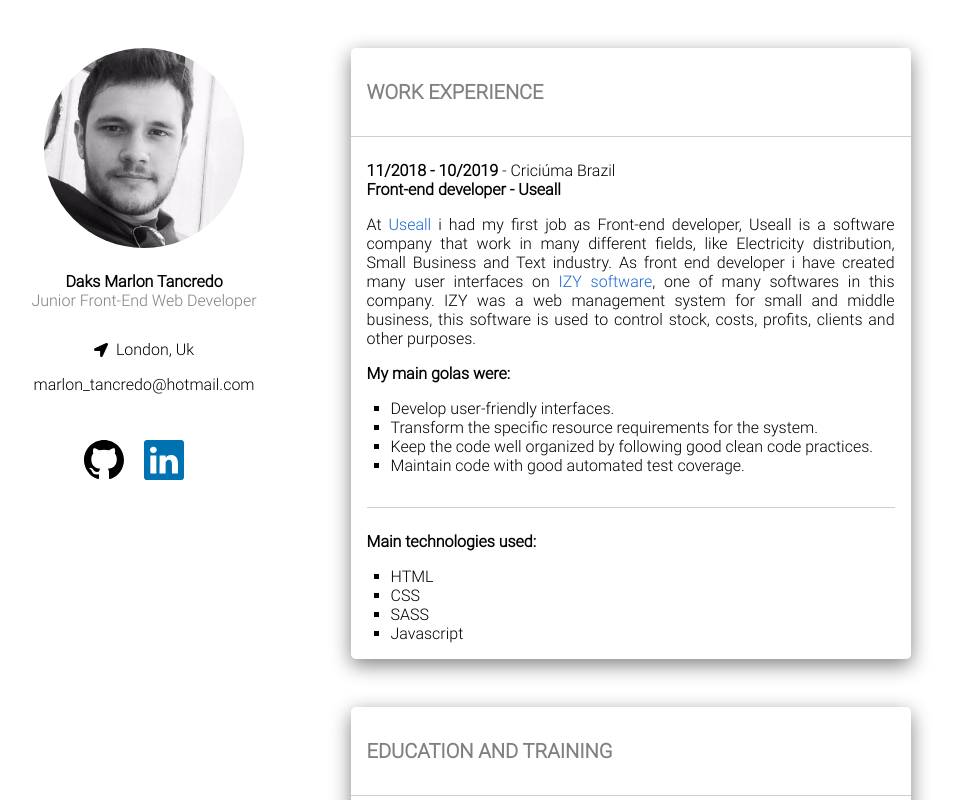
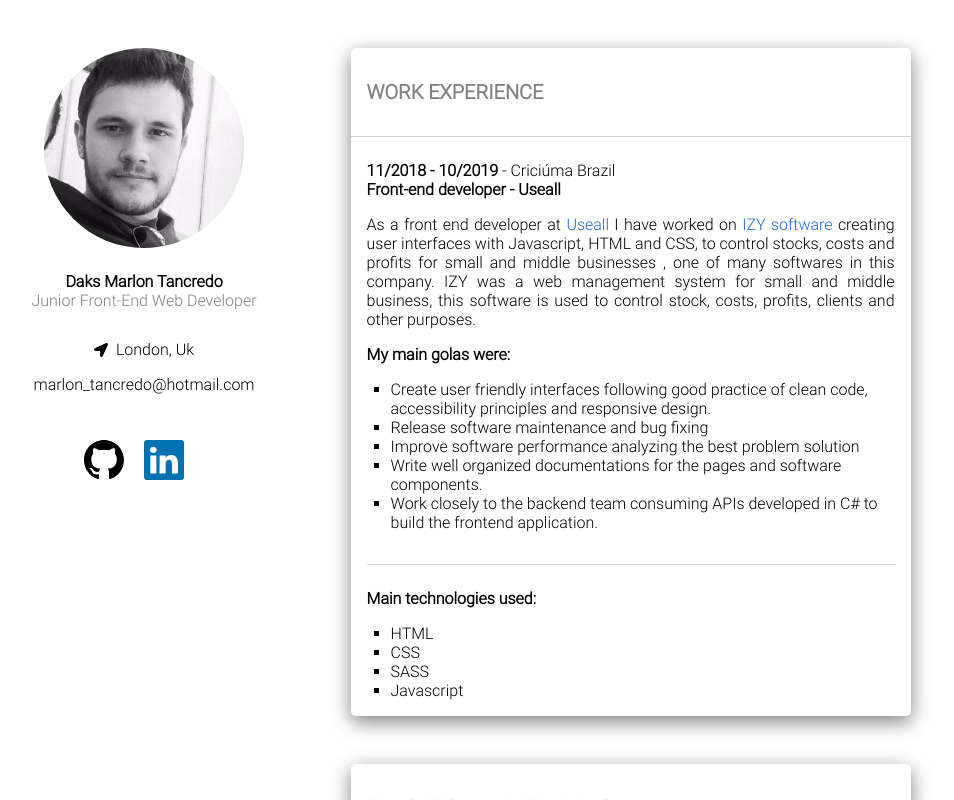
Before and after one commit to MarlonTancredo/My-Cv, a React (Create React App) app: page / in a window 1280 px wide. Shown: the top 800 px of the page, without its empty margins (216-1170 px from the left). Built offline with nearby package versions, Linux system fonts and the light colour scheme.

Commit message:
refactor: changing useall expirence

```diff
--- a/src/components/Content.tsx
+++ b/src/components/Content.tsx
@@ -7,14 +7,17 @@ const useall = {
     useallCity: "Criciúma",
     useallCountry: "Brazil",
     myGoals: [
-        { goal: "Develop user-friendly interfaces." },
         {
-            goal: "Transform the specific resource requirements for the system.",
+            goal: "Create user friendly interfaces following good practice of clean code, accessibility principles and responsive design.",
         },
         {
-            goal: "Keep the code well organized by following good clean code practices.",
+            goal: "Release software maintenance and bug fixing",
         },
-        { goal: "Maintain code with good automated test coverage." },
+        {
+            goal: "Improve software performance analyzing the best problem solution",
+        },
+        { goal: "Write well organized documentations for the pages and software components." },
+        { goal: "Work closely to the backend team consuming APIs developed in C# to build the frontend application." },
     ],
     technologies: [{ skill: "HTML" }, { skill: "CSS" }, { skill: "SASS" }, { skill: "Javascript" }],
 };
@@ -90,18 +93,18 @@ const Content = () => {
                         <strong>Front-end developer - Useall</strong>
                     </S.Paragraph>
                     <S.Paragraph>
-                        At{" "}
+                        As a front end developer at{" "}
                         <S.Link href="https://www.useall.com.br/" target="_blank">
                             Useall
                         </S.Link>{" "}
-                        i had my first job as Front-end developer, Useall is a software company that work in many
-                        different fields, like Electricity distribution, Small Business and Text industry. As front end
-                        developer i have created many user interfaces on{" "}
+                        I have worked on{" "}
                         <S.Link href="https://gestaoizy.com.br/" target="_blank">
                             IZY software
-                        </S.Link>
-                        , one of many softwares in this company. IZY was a web management system for small and middle
-                        business, this software is used to control stock, costs, profits, clients and other purposes.
+                        </S.Link>{" "}
+                        creating user interfaces with Javascript, HTML and CSS, to control stocks, costs and profits for
+                        small and middle businesses , one of many softwares in this company. IZY was a web management
+                        system for small and middle business, this software is used to control stock, costs, profits,
+                        clients and other purposes.
                     </S.Paragraph>
                     {/* Goals */}
                     <S.Paragraph>
```
